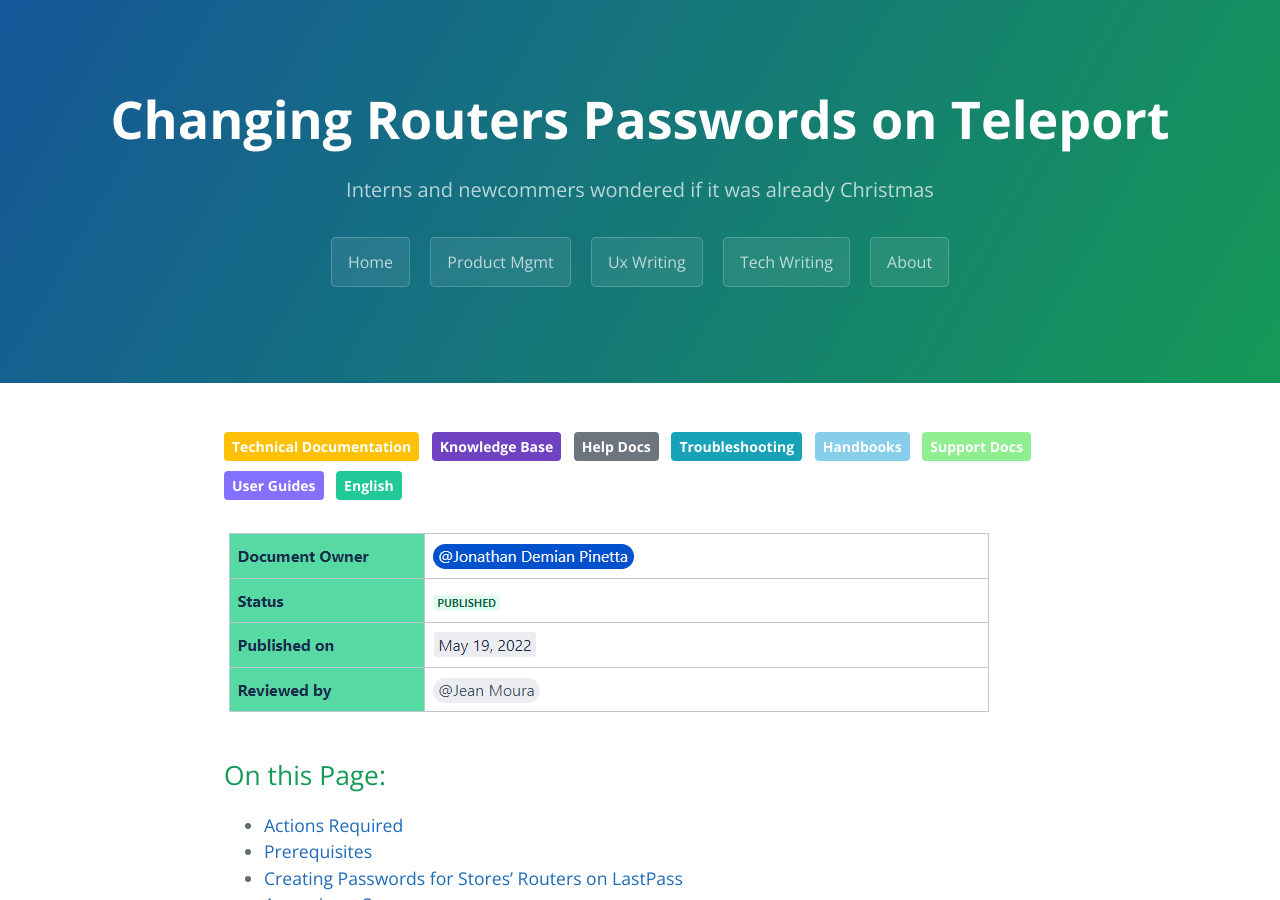
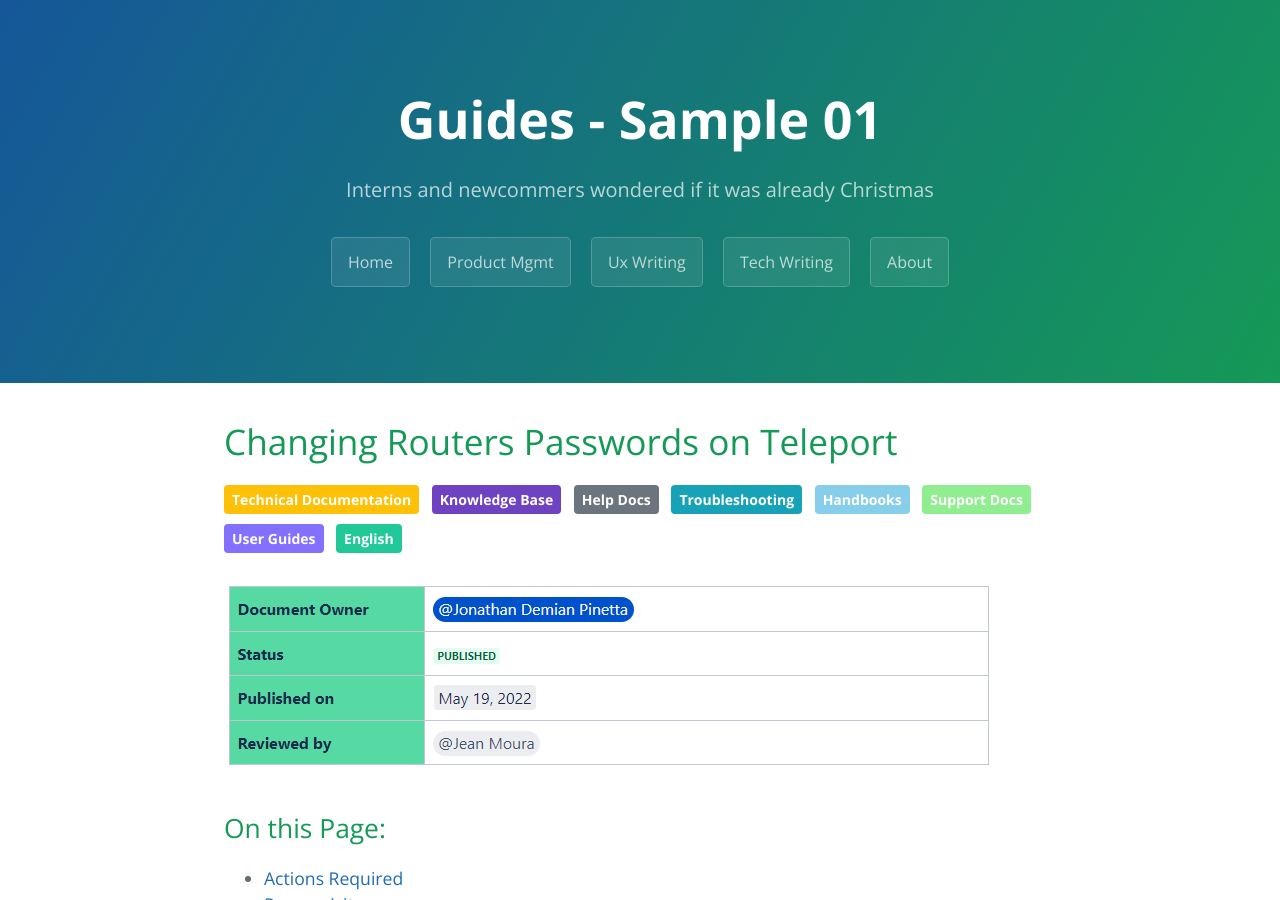
Before and after one commit to BigStepIdiomas/bigstepidiomas.github.io, a Jekyll site: the page built from userguide-routers-teleport.md, in a window 1280 px wide and 900 px high. Built offline with Jekyll 4.4.1, drawn with Linux system fonts in a browser that asks for light colours.

```diff
--- a/userguide-routers-teleport.md
+++ b/userguide-routers-teleport.md
@@ -1,8 +1,10 @@
 ---
 layout: default
-title: Changing Routers Passwords on Teleport
+title: Guides - Sample 01
 description: Interns and newcommers wondered if it was already Christmas
 ---
+
+# Changing Routers Passwords on Teleport
 
 <style>
 .tag {
```
Also changed, not shown: index.md (+1 -1 lines).
